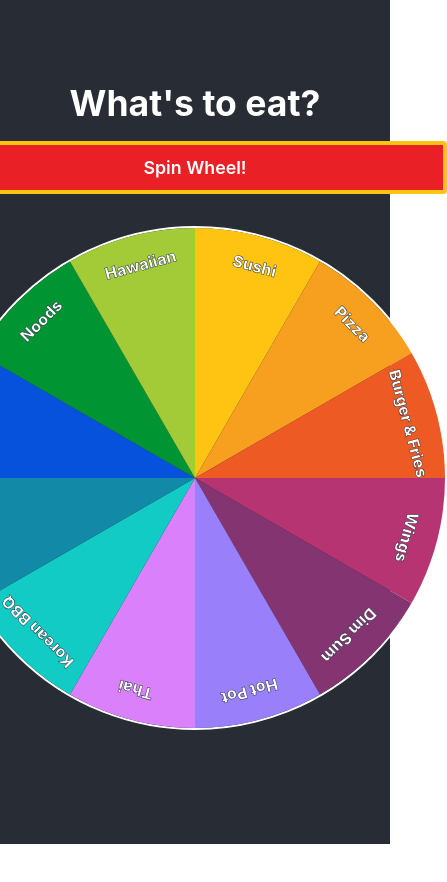
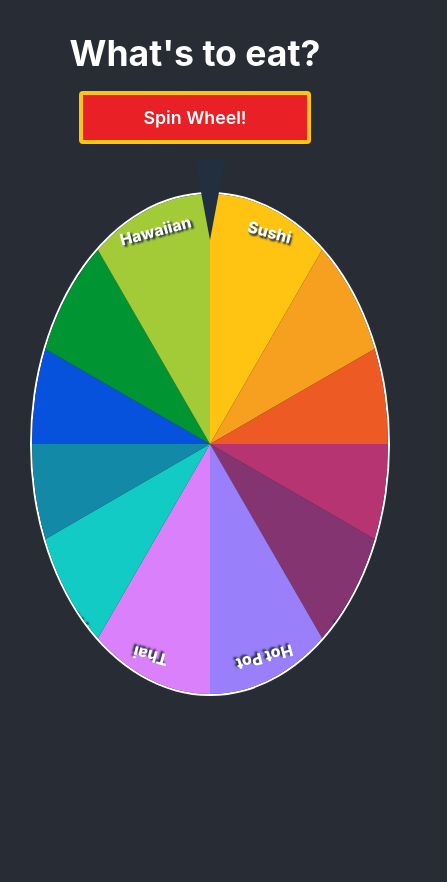
Before and after one commit to essjay05/food-wheel-selector-react, a React (Create React App) app: page / in a window 390 px wide. Shown: the top 882 px of the page, 447 px wide, since content can reach past the window. Before the commit the page ends 844 px from the top, so only its background shows below. Built offline with nearby package versions, Linux system fonts and the light colour scheme; the HTML template or start-up script is replaced by a standard one.

Commit message:
Added state changes and animation styles and function for spinning the wheel.  Need to add responsive styles for viewing on mobile devices.  Good for desktop.

```diff
--- a/src/App.css
+++ b/src/App.css
@@ -1,12 +1,5 @@
 /* constants */
 :root {
-  /* Spinner constants */
-  --diameter: 21.875rem;
-  --numberOfSlices : 12;
-  --radius: calc(var(--diameter)/2);
-  --circumference: calc(6.283185307 * var(--radius));
-  --sliceHeight: calc((var(--circumference) / var(--numberOfSlices)));
-  --rotation: calc(360deg / var(--numberOfSlices));
 
   /* Color constants */
   --white: #FFFFFF;
@@ -32,43 +25,22 @@
 
 }
 
-
-.App {
-  text-align: center;
-}
-
-.App-logo {
-  height: 40vmin;
-  pointer-events: none;
-}
-
-@media (prefers-reduced-motion: no-preference) {
-  .App-logo {
-    animation: App-logo-spin infinite 20s linear;
-  }
-}
-
 .App-header {
-  background-color: #282c34;
   min-height: 100vh;
   display: flex;
   flex-direction: column;
   align-items: center;
-  justify-content: center;
+  justify-content: flex-start;
   font-size: calc(10px + 2vmin);
   color: var(--white);
-}
-
-@keyframes App-logo-spin {
-  from {
-    transform: rotate(0deg);
-  }
-  to {
-    transform: rotate(360deg);
-  }
+  padding: 2rem 0;
 }
 
 /* Spinner Styles */
+.spinner-section {
+  width: 100%;
+}
+
 .spinner-btn {
   padding: .75rem 2rem;
   margin: 1rem auto;
@@ -77,16 +49,12 @@
   border: .25rem solid #FFC312;
   color: var(--white);
   font-weight: 600;
+  text-align: center;
+  width: 10rem;
 }
 
-.arrow {
-  position: absolute;
-  height: 1.875rem;
-  width: 3.125rem;
-}
-
-.pointer {
-
+.spinner-btn:hover {
+  cursor: pointer;
 }
 
 ul.circle {
@@ -123,8 +91,15 @@ ul.circle {
   color: var(--white);
   font-weight: 800;
   font-size: 1rem;
-  -webkit-text-stroke-width: .5px;
-  -webkit-text-stroke-color: var(--black);
+  text-shadow: 2px 2px 2px var(--black);
+}
+
+.spinner-wheel {
+  position: absolute;
+  display: flex;
+  align-items: flex-start;
+  justify-content: center;
+  width: 100%;
 }
 
 .arrow-pointer {
@@ -132,9 +107,26 @@ ul.circle {
   height: 0;
   border-left: 15px solid transparent;
   border-right: 15px solid transparent;
-  border-top: 50px solid var(--black);
+  border-top: 80px solid var(--black);
   left: 50%;
-  top: -20%;
-  position: absolute;
-  z-index: 1;
+  position: relative;
+  z-index: 100;
 }
+
+/* Spin animation */
+.start-rotate {
+  animation: start-rotate 1s linear infinite;
+}
+
+@keyframes start-rotate {
+  100% {
+    transform: rotate(360deg);
+  }
+
+}
+
+.stop-rotate {
+  animation-play-state: paused;
+}
+
+/* Responsive styles */
--- a/src/App.js
+++ b/src/App.js
@@ -1,10 +1,19 @@
-import React, { useState, useEffect } from 'react';
-import color from 'randomcolor';
+import React, { useState } from 'react';
 import './App.css';
 
 function App() {
 
-  const [selectedFood, setSelectedFood] = useState('')
+  // const [selectedFood, setSelectedFood] = useState('')
+  const [spinStart, setSpinStart] = useState({name: 'circle'})
+
+  const startRotation = () => {
+    setSpinStart({name: 'circle start-rotate'})
+    setTimeout(() => {
+      setSpinStart({name: 'circle start-rotate stop-rotate'})
+    }, spinTime)
+  }
+
+  const spinTime = Math.floor((Math.random() * 10000) + 1)
 
   const foodObjectList = [
     {
@@ -57,40 +66,40 @@ function App() {
     },
   ]
 
-  const foodList = [
-    'Sushi',
-    'Pizza',
-    'Burger & Fries',
-    'Wings',
-    'Dumplings/Dim Sum',
-    'Hot Pot',
-    'Korean BBQ',
-    'Vietnamese',
-    'Poke',
-    'Hawaiian',
-    'Noods'
-  ]
+  // const foodList = [
+  //   'Sushi',
+  //   'Pizza',
+  //   'Burger & Fries',
+  //   'Wings',
+  //   'Dumplings/Dim Sum',
+  //   'Hot Pot',
+  //   'Korean BBQ',
+  //   'Vietnamese',
+  //   'Poke',
+  //   'Hawaiian',
+  //   'Noods'
+  // ]
 
-  const pieColors = [
-    '#FFC312',
-    '#F79F1F',
-    '#EE5A24',
-    '#B53471',
-    '#833471',
-    '#9980FA',
-    '#D980FA',
-    '#12CBC4',
-    '#1289A7',
-    '#0652DD',
-    '#006266',
-    '#009432',
-    '#A3CB38',
-    '#C4E538'
-  ]
+  // const pieColors = [
+  //   '#FFC312',
+  //   '#F79F1F',
+  //   '#EE5A24',
+  //   '#B53471',
+  //   '#833471',
+  //   '#9980FA',
+  //   '#D980FA',
+  //   '#12CBC4',
+  //   '#1289A7',
+  //   '#0652DD',
+  //   '#006266',
+  //   '#009432',
+  //   '#A3CB38',
+  //   '#C4E538'
+  // ]
 
-  useEffect(() => {
-    console.log(foodObjectList)
-  }, [])
+  // useEffect(() => {
+  //   console.log(foodObjectList)
+  // }, [])
 
   return (
     <div className="App">
@@ -99,12 +108,14 @@ function App() {
           What's to eat?
         </h1>
         <section className="spinner-section">
-          <div className="spinner-btn">
+          <div
+            className="spinner-btn"
+            onClick={startRotation}>
             <p>Spin Wheel!</p>
           </div>
-          <div>
+          <div className="spinner-wheel">
             <div className="arrow-pointer"></div>
-            <ul className="circle">
+            <ul className={spinStart.name}>
               {foodObjectList.map((food, index) => (<li
                 key={index}
                 className="spinner-slice"
--- a/src/index.css
+++ b/src/index.css
@@ -10,6 +10,7 @@ body {
     sans-serif;
   -webkit-font-smoothing: antialiased;
   -moz-osx-font-smoothing: grayscale;
+  background-color: #282c34;
 }
 
 code {
```
